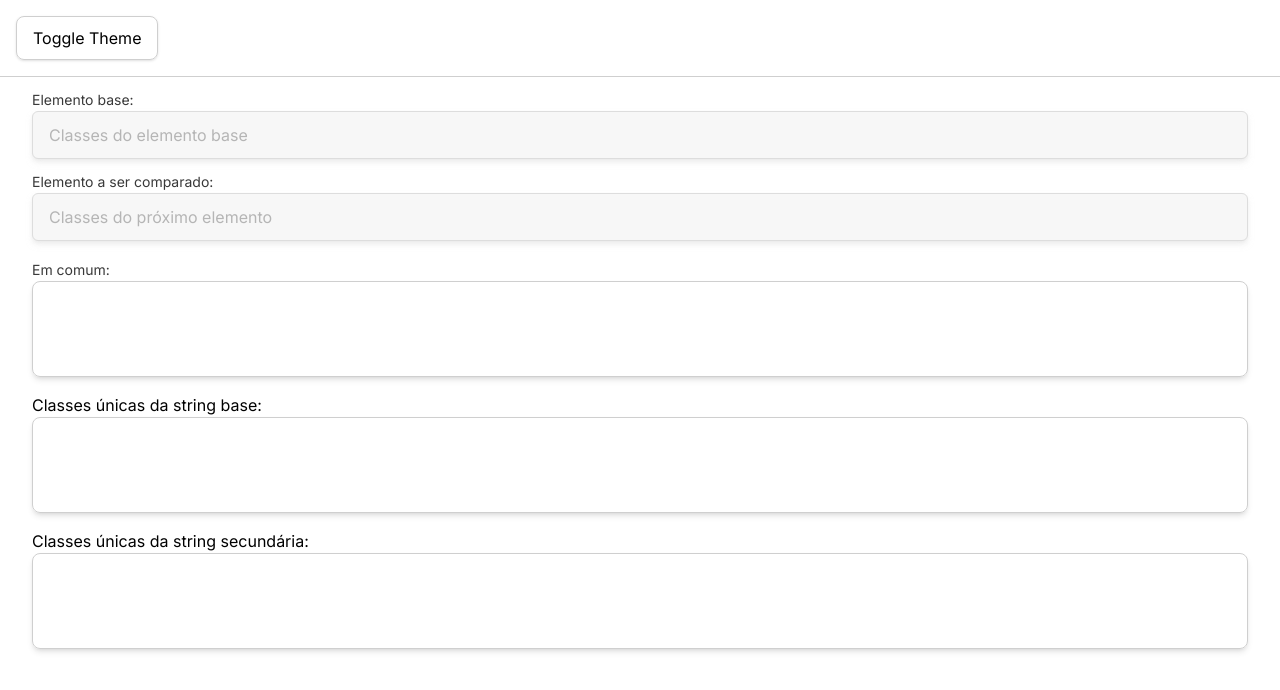
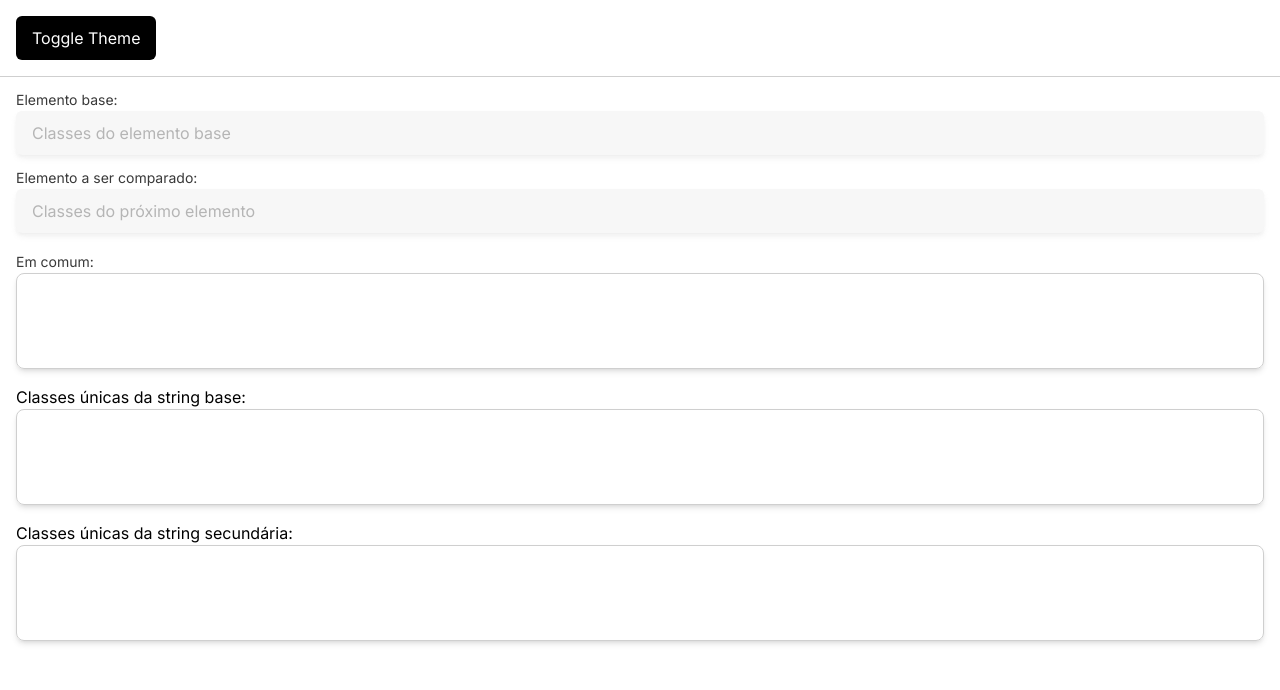
Before and after one commit to vitormarkis/strip-classes, a Next.js app: page / in a window 1280 px wide. Shown: the top 690 px of the page. Built offline with nearby package versions, Linux system fonts and the light colour scheme.

Commit message:
create action and neutral layers

```diff
--- a/src/app/components/ButtonToggleThemeMode/index.ts
+++ /dev/null
@@ -1 +0,0 @@
-export * from "./ButtonToggleThemeMode.component"
--- /dev/null
+++ b/src/app/components/atoms/Button/index.tsx
@@ -0,0 +1,25 @@
+import { cn } from "@/lib/utils"
+import React from "react"
+import { Slot } from "@radix-ui/react-slot"
+
+interface ButtonProps extends React.ButtonHTMLAttributes<HTMLButtonElement> {
+  asChild?: boolean
+  children: React.ReactNode
+}
+
+export const Button = React.forwardRef<HTMLButtonElement, ButtonProps>(function ButtonComponent(
+  { asChild, ...props },
+  ref
+) {
+  const Element = asChild ? Slot : "button"
+
+  return (
+    <Element
+      {...props}
+      className={cn("h-interactive px-4 whitespace-nowrap", props.className)}
+      ref={ref}
+    >
+      {props.children}
+    </Element>
+  )
+})
--- a/src/app/components/atoms/Input/index.tsx
+++ b/src/app/components/atoms/Input/index.tsx
@@ -12,7 +12,7 @@ export const Input = React.forwardRef<HTMLInputElement, InputProps>(function Inp
       {...props}
       className={cn(
         "text-color bg-background",
-        "min-h-interactive px-4 rounded-md border placeholder:text-color-soft outline-none",
+        "min-h-interactive rounded-interactive px-4 placeholder:text-color-soft outline-none",
         props.className
       )}
       ref={ref}
--- a/src/app/components/layouts/StripClasses/StripClasses.page.tsx
+++ b/src/app/components/layouts/StripClasses/StripClasses.page.tsx
@@ -74,7 +74,7 @@ export default function StripClassesPage({ ...props }: StripClassesPageProps) {
       className={twMerge("bg-neutral-100 min-h-screen", props.className)}
     >
       <CenteredContainer className="px-4 bg-white min-h-screen">
-        <S.Form className="p-4 gap-4">
+        <S.Form className="py-4 gap-4">
           <InputContainer
             label="Elemento base:"
             placeholder="Classes do elemento base"
--- a/src/app/components/molecules/InputContainer/index.tsx
+++ b/src/app/components/molecules/InputContainer/index.tsx
@@ -15,7 +15,7 @@ export const InputContainer = React.forwardRef<HTMLInputElement, InputContainerP
         <Input
           ref={ref}
           {...props}
-          className="__two border shadow-md shadow-background-shadow/50 dark:shadow-none"
+          className="__two shadow-md shadow-background-shadow/40 dark:shadow-none"
         />
       </div>
     )
--- a/src/app/components/ButtonToggleThemeMode/ButtonToggleThemeMode.component.tsx
+++ b/src/app/components/specifics/ButtonToggleThemeMode/index.tsx
@@ -2,6 +2,7 @@
 import React from "react"
 import { twMerge } from "tailwind-merge"
 import { useTheme } from "next-themes"
+import { Button } from "@/app/components/atoms/Button"
 
 interface ButtonToggleThemeModeProps extends React.ButtonHTMLAttributes<HTMLButtonElement> {
   children?: React.ReactNode
@@ -18,16 +19,12 @@ export function ButtonToggleThemeMode({ text, ...props }: ButtonToggleThemeModeP
   }
 
   return (
-    <button
+    <Button
       {...props}
-      className={twMerge(
-        "h-11 px-4 rounded-lg shadow bg-green-100 text-green-500 border border-green-500",
-        props.className
-      )}
+      className={twMerge("__neutral bg-background text-color rounded-interactive", props.className)}
       onClick={handleToggleThemeMode}
     >
-      {props.children}
       {text ?? "Toggle Theme"}
-    </button>
+    </Button>
   )
 }
--- a/src/app/globals.css
+++ b/src/app/globals.css
@@ -29,6 +29,25 @@
     --ring: var(--white-300);
   }
 
+  .__action {
+    --background: var(--green-yellow-500);
+    --background-shadow: var(--green-yellow-600);
+    --color: var(--white);
+    /* --color-soft: var(--); */
+    /* --color-strong: var(--); */
+    /* --heading: var(--black-100); */
+    /* --heading-soft: var(--black-300); */
+    /* --heading-sub: var(--black-400); */
+    --ring: var(--green-yellow-600);
+  }
+
+  .__neutral {
+    --background: var(--black);
+    --background-shadow: var(--black-100);
+    --color: var(--white);
+    --ring: var(--black-100);
+  }
+
   .dark {
     --background: var(--black);
     --background-shadow: var(--black-200);
@@ -50,6 +69,13 @@
       --heading-soft: var(--white-300);
       --heading-sub: var(--white-400);
       --ring: var(--black-300);
+    }
+
+    .__neutral {
+      --background: var(--white);
+      --background-shadow: var(--white-100);
+      --color: var(--black);
+      --ring: var(--white-100);
     }
   }
 }
@@ -77,6 +103,18 @@
     --black-700: 100 100 100;
     --black-800: 114 114 114;
     --black-900: 128 128 128;
+
+    --green-yellow-50: 249 255 228;
+    --green-yellow-100: 240 255 197;
+    --green-yellow-200: 223 255 147;
+    --green-yellow-300: 199 255 84;
+    --green-yellow-400: 173 250 29;
+    --green-yellow-500: 143 225 1;
+    --green-yellow-600: 109 180 0;
+    --green-yellow-700: 83 136 3;
+    --green-yellow-800: 67 107 9;
+    --green-yellow-900: 57 90 13;
+    --green-yellow-950: 28 51 0;
   }
 
   body {
--- a/src/app/layout.tsx
+++ b/src/app/layout.tsx
@@ -2,7 +2,7 @@ import "./globals.css"
 import { Inter, JetBrains_Mono } from "next/font/google"
 import clsx from "clsx"
 import { CenteredContainer } from "@/app/components/atoms/CenteredContainer"
-import { ButtonToggleThemeMode } from "@/app/components/ButtonToggleThemeMode"
+import { ButtonToggleThemeMode } from "@/app/components/specifics/ButtonToggleThemeMode"
 import LayoutProvider from "@/app/providers/layout/provider"
 
 const inter = Inter({ subsets: ["latin"] })
@@ -18,7 +18,7 @@ export default function RootLayout({ children }: { children: React.ReactNode })
     <html lang="en">
       <body className={clsx(inter.className, jetbrains.variable)}>
         <LayoutProvider>
-          <header className="border-b border-zinc-500">
+          <header className="border-b">
             <CenteredContainer className="p-4 flex items-center">
               <ButtonToggleThemeMode />
             </CenteredContainer>
--- a/tailwind.config.js
+++ b/tailwind.config.js
@@ -12,10 +12,13 @@ module.exports = {
         jetbrains: ["var(--jetbrains)", "monospace"],
       },
       height: {
-        interactive: "3rem",
+        interactive: "2.75rem",
       },
       minHeight: {
-        interactive: "3rem",
+        interactive: "2.75rem",
+      },
+      borderRadius: {
+        interactive: "0.375rem",
       },
     },
     colors: {
```
